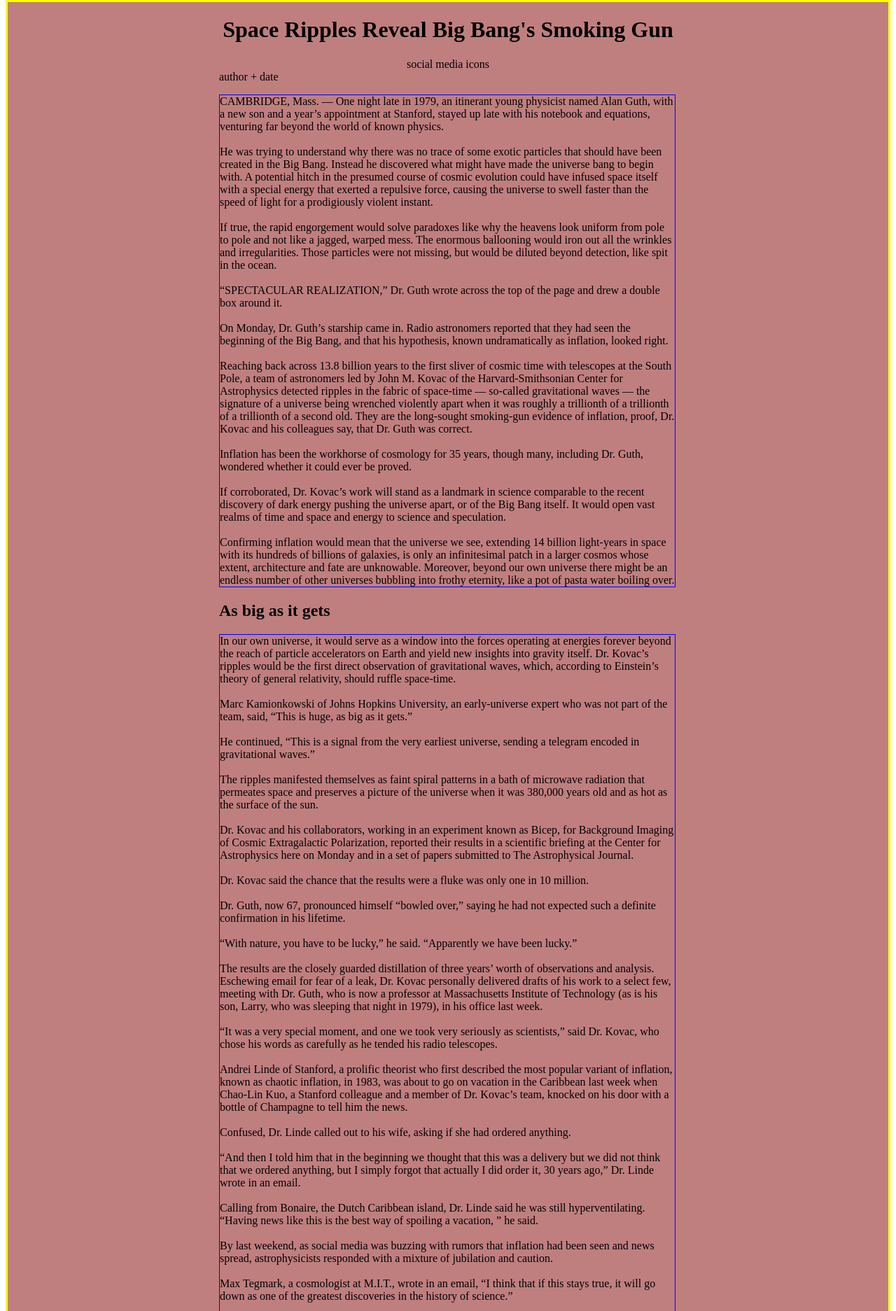
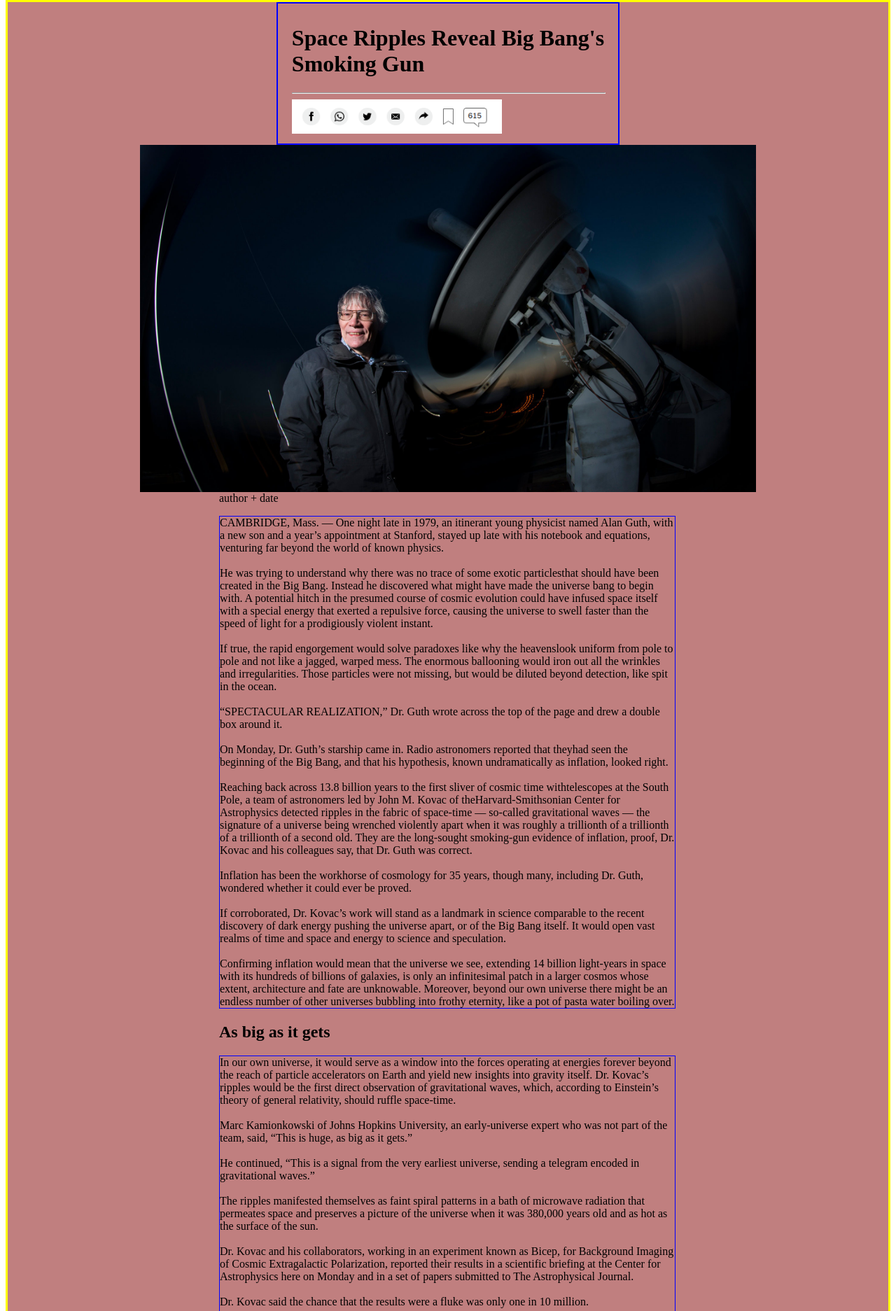
Before and after one commit to emarjani/ny-times-article, a PHP site: page /article.html in a window 1280 px wide. Shown: the part 58-1931 px from the top of the page at 70% size. Run offline with PHP 8.4, Linux system fonts and the light colour scheme.

Commit message:
added imgs folder and more css

```diff
--- a/article.css
+++ b/article.css
@@ -1,3 +1,9 @@
+
+.title-img {
+    max-height: 70%;
+    max-width: 70%;
+}
+
 header {
     background-color: rgb(154, 218, 154);
     display: flex;
@@ -8,6 +14,25 @@ header {
     display:flex;
     border: 1px red solid;
 }
+
+/* title container */
+.title-container{
+    border: 2px blue solid;
+    padding: 10px 20px 10px 20px;
+}
+
+.title-container hr {
+    width: 100%;
+}
+
+.title-container img {
+    width: 300px;
+    /* width: 65%;
+    height: 65%; */
+}
+
+
+/* main content */
 
 .main-content {
     border: 3px yellow solid;
--- a/article.html
+++ b/article.html
@@ -20,11 +20,16 @@
 
         <!--flexbox-->
         <div class="main-content">
-            <h1>Space Ripples Reveal Big Bang's Smoking Gun</h1>
-            <div>social media icons</div>
+
+            <div class="title-container">
+                <h1>Space Ripples Reveal Big Bang's<br> Smoking Gun</h1> <hr>
+                <div>
+                    <img src="/imgs/Screenshot_2021-02-19_20-52-03.png">
+                </div>
+            </div>
 
             <!-- title img-->
-            <img>
+            <img class="title-img" src="/imgs/18cosmos-superJumbo.jpg">
 
             <!-- article body-->
             <article>
@@ -33,43 +38,18 @@
 
                 <section>
                     <p>
-                        CAMBRIDGE, Mass. — One night late in 1979, an itinerant young physicist
-                        named Alan Guth, with a new son and a year’s appointment at Stanford,
-                        stayed up late with his notebook and equations, venturing far beyond the
-                        world of known physics.<br><br>He was trying to understand why there was no trace of some exotic particles
-                        that should have been created in the Big Bang. Instead he discovered what
-                        might have made the universe bang to begin with. A potential hitch in the
-                        presumed course of cosmic evolution could have infused space itself with a
-                        special energy that exerted a repulsive force, causing the universe to swell
-                        faster than the speed of light for a prodigiously violent instant.<br><br>
-                        If true, the rapid engorgement would solve paradoxes like why the heavens
-                        look uniform from pole to pole and not like a jagged, warped mess. The
-                        enormous ballooning would iron out all the wrinkles and irregularities.
-                        Those particles were not missing, but would be diluted beyond detection,
-                        like spit in the ocean.<br><br>“SPECTACULAR REALIZATION,” Dr. Guth wrote across
-                        the top of the page and drew a double box around it.<br><br>
-                        On Monday, Dr. Guth’s starship came in. Radio astronomers reported that they
-                        had seen the beginning of the Big Bang, and that his hypothesis, known
-                        undramatically as inflation, looked right.<br><br>
-                        Reaching back across 13.8 billion years to the first sliver of cosmic time with
-                        telescopes at the South Pole, a team of astronomers led by John M. Kovac of the
-                        Harvard-Smithsonian Center for Astrophysics detected ripples in the fabric of
-                        space-time — so-called gravitational waves — the signature of a universe being
-                        wrenched violently apart when it was roughly a trillionth of a trillionth of a
-                        trillionth of a second old. They are the long-sought smoking-gun evidence of
-                        inflation, proof, Dr. Kovac and his colleagues say, that Dr. Guth was correct.<br><br>
-                        Inflation has been the workhorse of cosmology for 35 years, though many,
-                        including Dr. Guth, wondered whether it could ever be proved.<br><br>
-                        If corroborated, Dr. Kovac’s work will stand as a landmark in science
-                        comparable to the recent discovery of dark energy pushing the universe apart,
-                        or of the Big Bang itself. It would open vast realms of time and space and
-                        energy to science and speculation.<br><br>
-                        Confirming inflation would mean that the universe we see, extending 14 billion
-                        light-years in space with its hundreds of billions of galaxies, is only an
-                        infinitesimal patch in a larger cosmos whose extent, architecture and fate are
-                        unknowable. Moreover, beyond our own universe there might be an endless number
-                        of other universes bubbling into frothy eternity, like a pot of pasta water
-                        boiling over.
+                        CAMBRIDGE, Mass. — One night late in 1979, an itinerant young physicist named Alan Guth, with a new son and a year’s appointment at Stanford, stayed up late with his notebook and equations, venturing far beyond the
+                        world of known physics.<br><br>He was trying to understand why there was no trace of some exotic particlesthat should have been created in the Big Bang. Instead he discovered what might have made the universe bang to begin with. A potential hitch in the
+                        presumed course of cosmic evolution could have infused space itself with a special energy that exerted a repulsive force, causing the universe to swell faster than the speed of light for a prodigiously violent instant.<br><br>
+                        If true, the rapid engorgement would solve paradoxes like why the heavenslook uniform from pole to pole and not like a jagged, warped mess. The enormous ballooning would iron out all the wrinkles and irregularities.
+                        Those particles were not missing, but would be diluted beyond detection, like spit in the ocean.<br><br>“SPECTACULAR REALIZATION,” Dr. Guth wrote across the top of the page and drew a double box around it.<br><br>
+                        On Monday, Dr. Guth’s starship came in. Radio astronomers reported that theyhad seen the beginning of the Big Bang, and that his hypothesis, known undramatically as inflation, looked right.<br><br>
+                        Reaching back across 13.8 billion years to the first sliver of cosmic time withtelescopes at the South Pole, a team of astronomers led by John M. Kovac of theHarvard-Smithsonian Center for Astrophysics detected ripples in the fabric of
+                        space-time — so-called gravitational waves — the signature of a universe being wrenched violently apart when it was roughly a trillionth of a trillionth of a trillionth of a second old. They are the long-sought smoking-gun evidence of
+                        inflation, proof, Dr. Kovac and his colleagues say, that Dr. Guth was correct.<br><br>Inflation has been the workhorse of cosmology for 35 years, though many, including Dr. Guth, wondered whether it could ever be proved.<br><br>
+                        If corroborated, Dr. Kovac’s work will stand as a landmark in science comparable to the recent discovery of dark energy pushing the universe apart, or of the Big Bang itself. It would open vast realms of time and space and
+                        energy to science and speculation.<br><br>Confirming inflation would mean that the universe we see, extending 14 billion light-years in space with its hundreds of billions of galaxies, is only an
+                        infinitesimal patch in a larger cosmos whose extent, architecture and fate are unknowable. Moreover, beyond our own universe there might be an endless number of other universes bubbling into frothy eternity, like a pot of pasta water boiling over.
                     </p>
                 </section>
 
@@ -243,11 +223,16 @@
 
         <!--grid-->
         <section class="end-section"><!--new york times news opinion arts etc.-->
+
+            <div class="header">
                 <h2>The New York Times</h2>
+                <a id = "home-page-link" href="">Go to Home Page >></a>
+            </div>
 
-            <a href="">Go to Home Page >></a>
+            <section class="links">
                 <section>
                     <h3>News</h3>
+                    <div class="links-1">
                         <a href="">Home Page</a>
                         <a href="">World</a>
                         <a href="">Coronavirus</a>
@@ -261,10 +246,12 @@
                         <a href="">Obituaries</a>
                         <a href="">Today's Paper</a>
                         <a href="">Corrections</a>
+                    </div>
                 </section>
 
                 <section>
                     <h3>Opinion</h3>
+                    <div class="links-1">
                         <a href="">Today's Opinion</a>
                         <a href="">Op-Ed Columnists</a>
                         <a href="">Editorials</a>
@@ -272,10 +259,12 @@
                         <a href="">Letters</a>
                         <a href="">Sunday Review</a>
                         <a href="">Video: Opinion</a>
+                    </div>
                 </section>
 
                 <section>
                     <h3>Arts</h3>
+                    <div class="links-1">
                         <a href="">Today's Arts</a>
                         <a href="">Art & Design</a>
                         <a href="">Books</a>
@@ -286,10 +275,12 @@
                         <a href="">Television</a>
                         <a href="">Theater</a>
                         <a href="">Video: Arts</a>
+                    </div>
                 </section>
 
                 <section>
                     <h3>Living</h3>
+                    <div class="links-1">
                         <a href="">At Home</a>
                         <a href="">Automobiles</a>
                         <a href="">Games</a>
@@ -305,10 +296,12 @@
                         <a href="">Style</a>
                         <a href="">T Magazine</a>
                         <a href="">Travel</a>
+                    </div>
                 </section>
 
                 <section>
                     <h3>More</h3>
+                    <div class="links-1">
                         <a href="">Reader Center</a>
                         <a href="">Wirecutter</a>
                         <a href="">Live Events</a>
@@ -322,8 +315,10 @@
                         <a href="">NYT Store</a>
                         <a href="">Times Journeys</a>
                         <a href="">Manage My Account</a>
+                    </div>
                 </section>
 
+                <section>
                     <section>
                         <h3>Subscribe</h3>
                         <a href="">Home Delivery</a>
@@ -342,6 +337,8 @@
                         <a href="">Canada</a>
                         <a href="">Español</a>
                         <a href="">中文网</a>
+                    </section>
+                </section>
             </section>
         </section>
 
```
Also changed, not shown: other parts of article.css (+49 -1 lines), imgs/00sports-cards-threeByTwoSmallAt2X.jpg (added), imgs/10MARSCHINA2-threeByTwoSmallAt2X.jpg (added), imgs/12VOYAGER1b-threeByTwoSmallAt2X.jpg (added), imgs/17EREWHON3-square640.jpg (added), imgs/17SerenaCatsuit3-threeByTwoSmallAt2X-v2.jpg (added), imgs/17sci-physed-heart-square640.jpg (added), imgs/17tootired-grilled-cheese-square640.jpg (added), imgs/18MARS-LANDING-live-controlroom1-threeByTwoSmallAt2X.jpg (added), imgs/18SCI-OUTTHERE-BLACKHOLE1-threeByTwoSmallAt2X.jpg (added), imgs/18cosmos-2-jumbo.jpg (added), imgs/18cosmos-superJumbo.jpg (added), imgs/Screenshot_2021-02-19_20-52-03.png (added), imgs/merlin_183062145_8478abd7-235c-4e56-9683-d58a393d5d39-threeByTwoSmallAt2X.jpg (added), 1 more files. Lines whose indentation alone changed are shown as unchanged.
